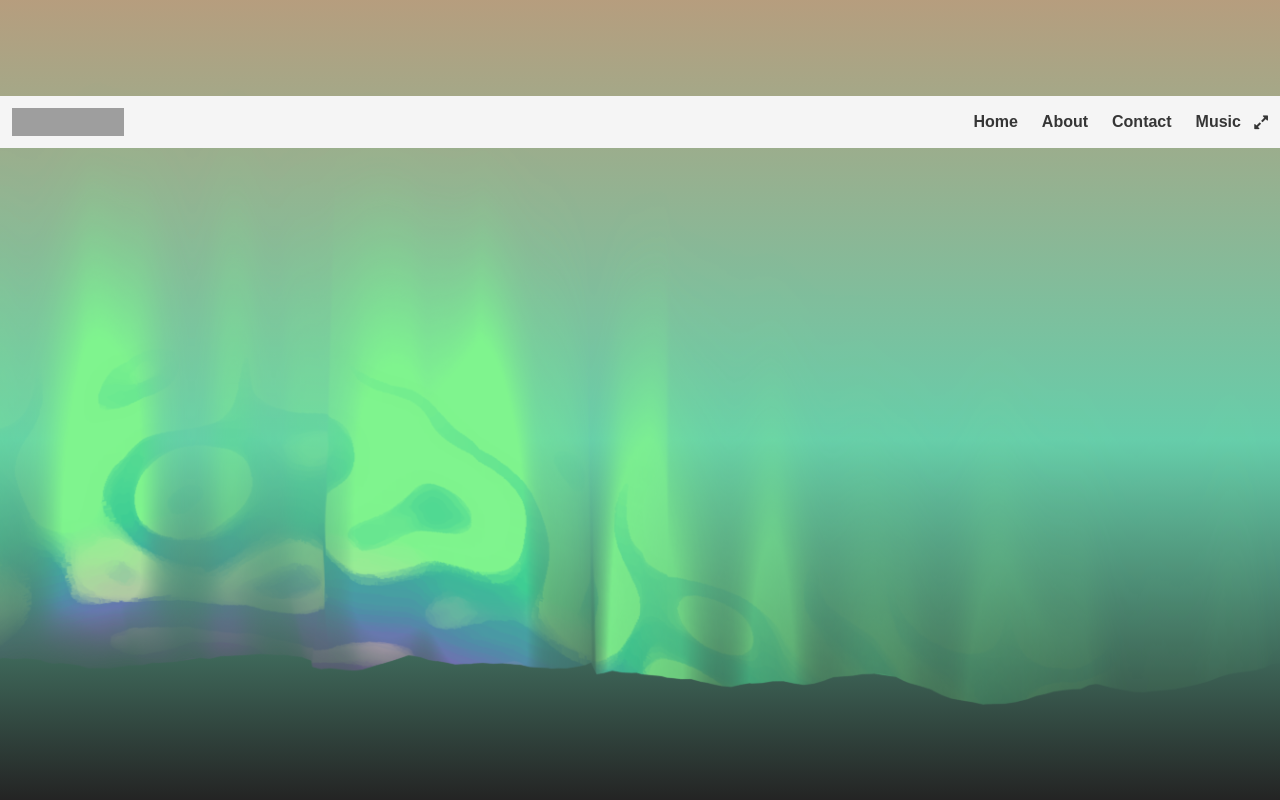
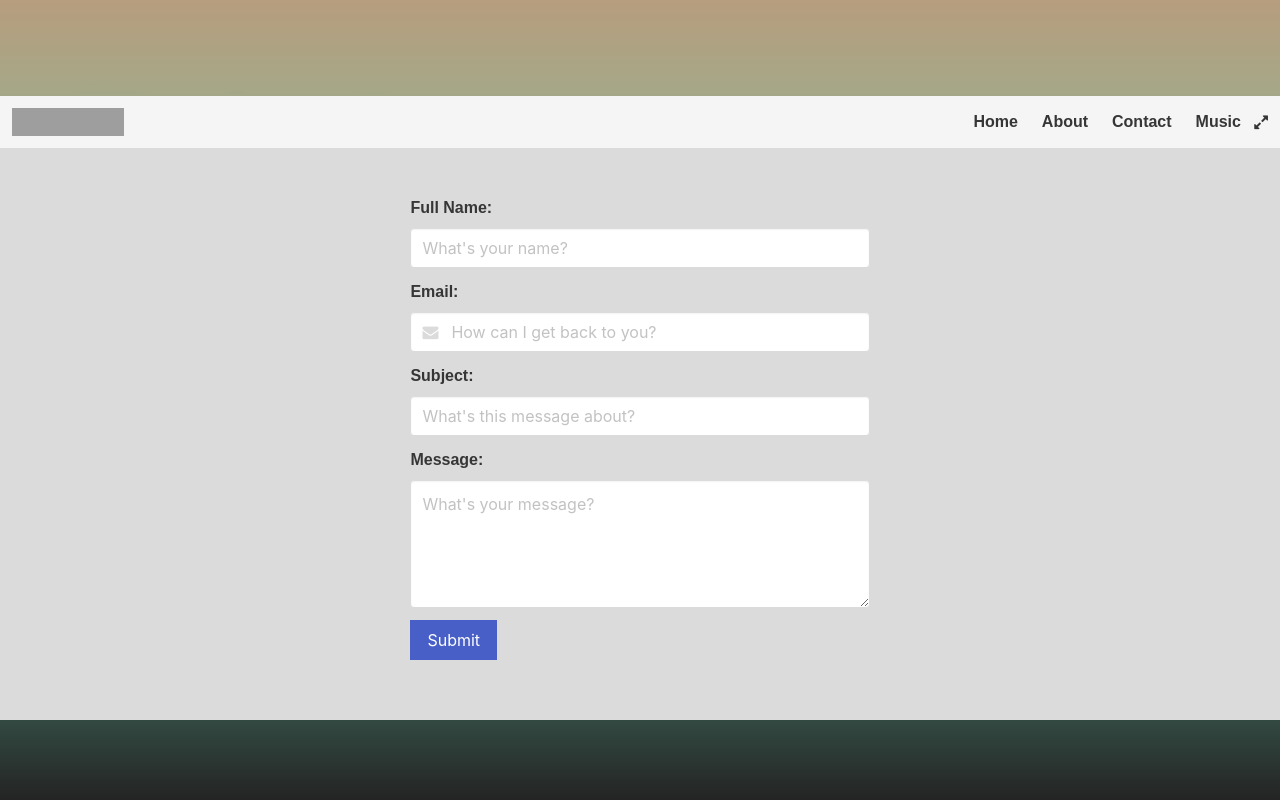
Before and after one commit to etherchime/etherchime, a React (Create React App) app: page /contact in a window 1280 px wide. Shown: the top 800 px of the page. Built offline with nearby package versions, Linux system fonts and the light colour scheme; grey boxes are pictures that could not be loaded.

Commit message:
[minor] Added title to featured stories.

```diff
--- a/src/About.js
+++ b/src/About.js
@@ -6,7 +6,7 @@ class About extends Component {
   render() {
     return (
       <section className="section columns has-background-grey-lighter">
-      	<div className="container column is-two-fifths is-narrow">
+      	<div className="container column is-two-fifths is-narrow has-text-justified">
           <div class="level">
             <div className="level-item">
       	  		<figure className="image is-360x360">
--- a/src/Contact.js
+++ b/src/Contact.js
@@ -4,7 +4,47 @@ import './Contact.css';
 class Contact extends Component {
   render() {
     return (
-      <p></p>
+      <section className="section columns has-background-grey-lighter">
+        <div className="container column is-two-fifths is-narrow">
+          <form method="post" action="contactengine.php" id="contactForm">
+            <div className="field">
+              <label className="label">Full Name:</label>
+              <div className="control">
+                <input className="input" type="text" name="Name" placeholder="What's your name?" />
+              </div>
+            </div>
+            <div className="field">
+              <label className="label">Email:</label>
+              <div className="control has-icons-left has-icons-right">
+                <input className="input" type="email" name="Email" placeholder="How can I get back to you?" />
+                <span className="icon is-small is-left">
+                  <i className="fa fa-envelope"></i>
+                </span>
+              </div>
+            </div>
+
+            <div className="field">
+              <label className="label">Subject:</label>
+              <div className="control">
+                <input className="input" type="text" name="Subject" placeholder="What's this message about?" />
+              </div>
+            </div>
+
+            <div className="field">
+              <label className="label">Message:</label>
+              <div className="control">
+                <textarea className="textarea" name="Message" placeholder="What's your message?"></textarea>
+              </div>
+            </div>
+
+            <div className="field is-grouped">
+              <div className="control">
+                <button className="button is-link">Submit</button>
+              </div>
+            </div>
+          </form>
+        </div>
+      </section>
     );
   }
 }
--- a/src/FeaturedStories.css
+++ b/src/FeaturedStories.css
@@ -1,3 +1,17 @@
 .carousel .carousel-container .carousel-item .title .buttons {
   justify-content: center;
 }
+
+.carousel-item-title {
+  width: 100%;
+  position: absolute;
+  top: 0;
+}
+
+.carousel-item-title .level-item {
+  background: rgba(255,255,255,.7);
+  border-radius: 0;
+  width: 100%;
+  color: #363636;
+  padding: 0.75em;
+}
--- a/src/FeaturedStories.js
+++ b/src/FeaturedStories.js
@@ -27,13 +27,17 @@ class FeaturedStories extends Component {
   render() {
     var carouselItems = this.state.stories.map((story, index) => {
       return (
-        <div className='carousel-item has-background' key={"featured-stories-" + story.key}>
-          <img className="is-background" src={story.imageUrl} alt={story.imageDescription} width="640" height="310" />
-          <div className="title">
+        <React.Fragment>
+          <div className='carousel-item has-background' key={"featured-stories-" + story.key}>
+            <img className="is-background" src={story.imageUrl} alt={story.imageDescription} width="640" height="310" />
             <AudioController audioUrl={story.audioUrl} />
+            <div className="carousel-item-title level has-text-white">
+              <div className="level-item">
+                <h2><strong>{story.title}</strong></h2>
+              </div>
+            </div>
           </div>
-          {/*<div className="title">{story.title}</div>*/}
-        </div>
+        </React.Fragment>
       );
     });
 
```
Also changed, not shown: 1 other file (tests, documents, lock files or other folders).
